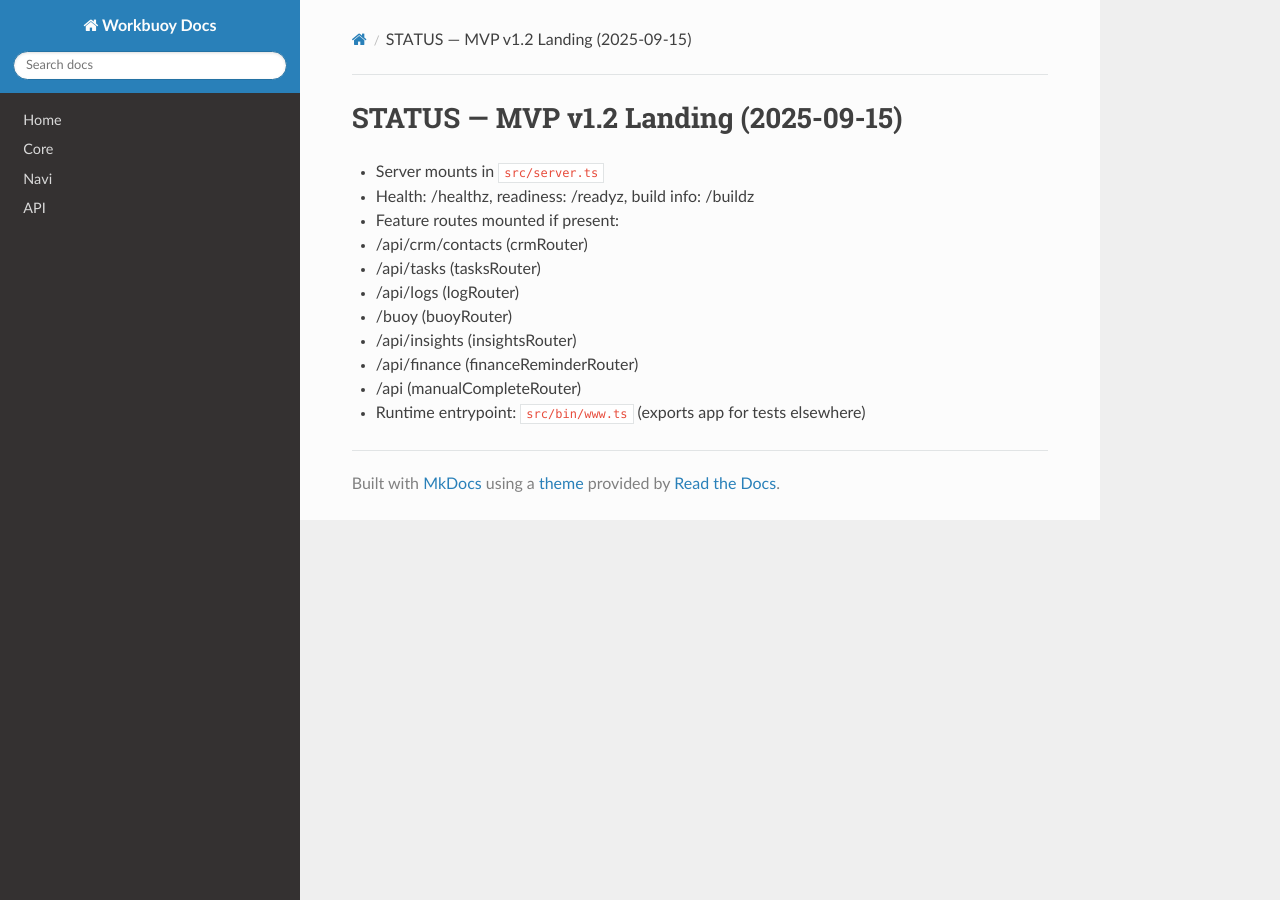
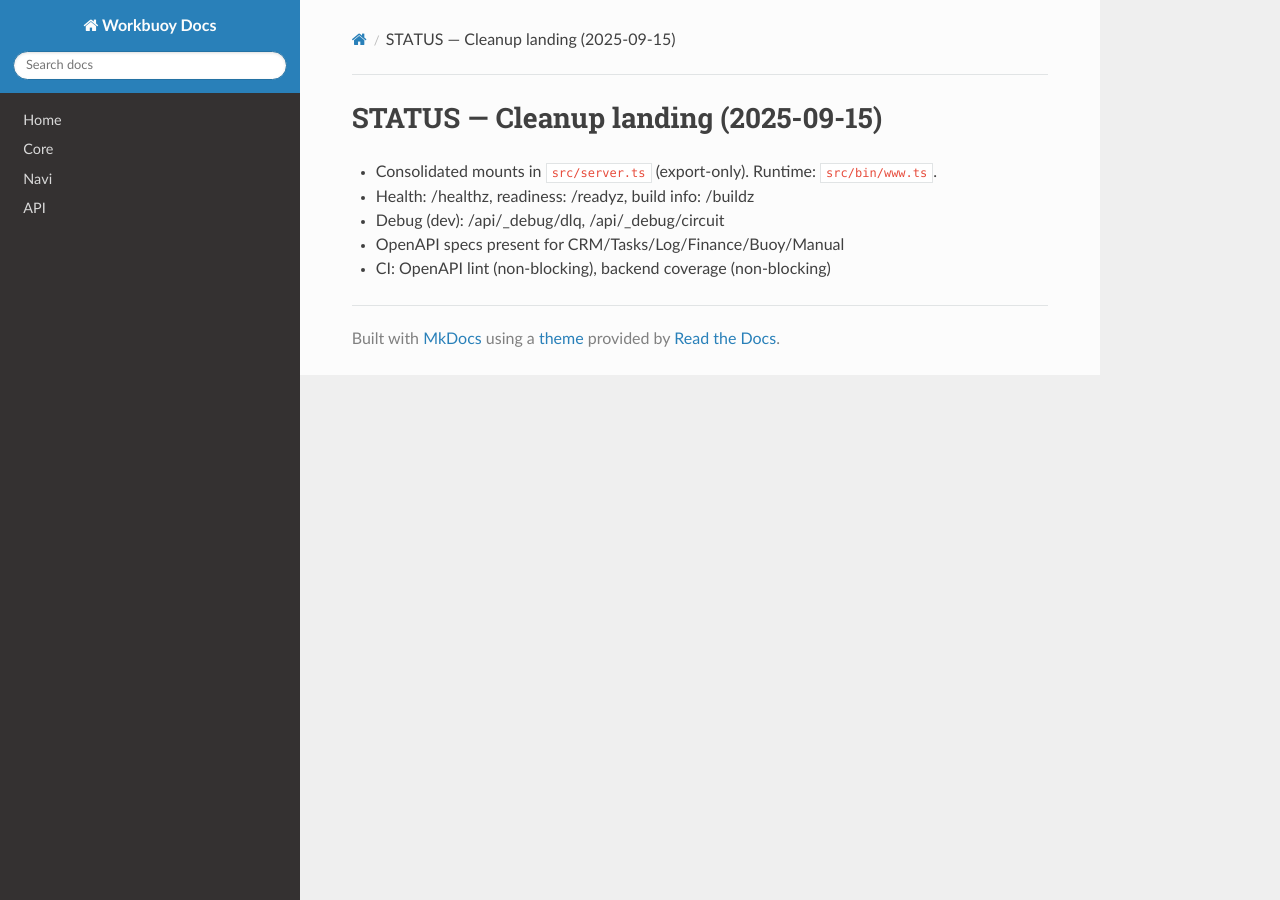
Before and after one commit to workbuoy/workbuoy-suite, an MkDocs documentation site: the page built from docs/STATUS.md, in a window 1280 px wide. Built offline with MkDocs 1.6.1, drawn with Linux system fonts in a browser that asks for light colours; nearby versions of some CDN libraries.

Commit message:
Add files via upload

```diff
--- a/docs/STATUS.md
+++ b/docs/STATUS.md
@@ -1,12 +1,6 @@
-# STATUS — MVP v1.2 Landing (2025-09-15)
-- Server mounts in `src/server.ts`
+# STATUS — Cleanup landing (2025-09-15)
+- Consolidated mounts in `src/server.ts` (export-only). Runtime: `src/bin/www.ts`.
 - Health: /healthz, readiness: /readyz, build info: /buildz
-- Feature routes mounted if present:
-  - /api/crm/contacts (crmRouter)
-  - /api/tasks (tasksRouter)
-  - /api/logs (logRouter)
-  - /buoy (buoyRouter)
-  - /api/insights (insightsRouter)
-  - /api/finance (financeReminderRouter)
-  - /api (manualCompleteRouter)
-- Runtime entrypoint: `src/bin/www.ts` (exports app for tests elsewhere)
+- Debug (dev): /api/_debug/dlq, /api/_debug/circuit
+- OpenAPI specs present for CRM/Tasks/Log/Finance/Buoy/Manual
+- CI: OpenAPI lint (non-blocking), backend coverage (non-blocking)
```
Also changed, not shown: docs/CLEANUP.md (+6 -6 lines), docs/api.md (+7 -4 lines), 11 other files.
